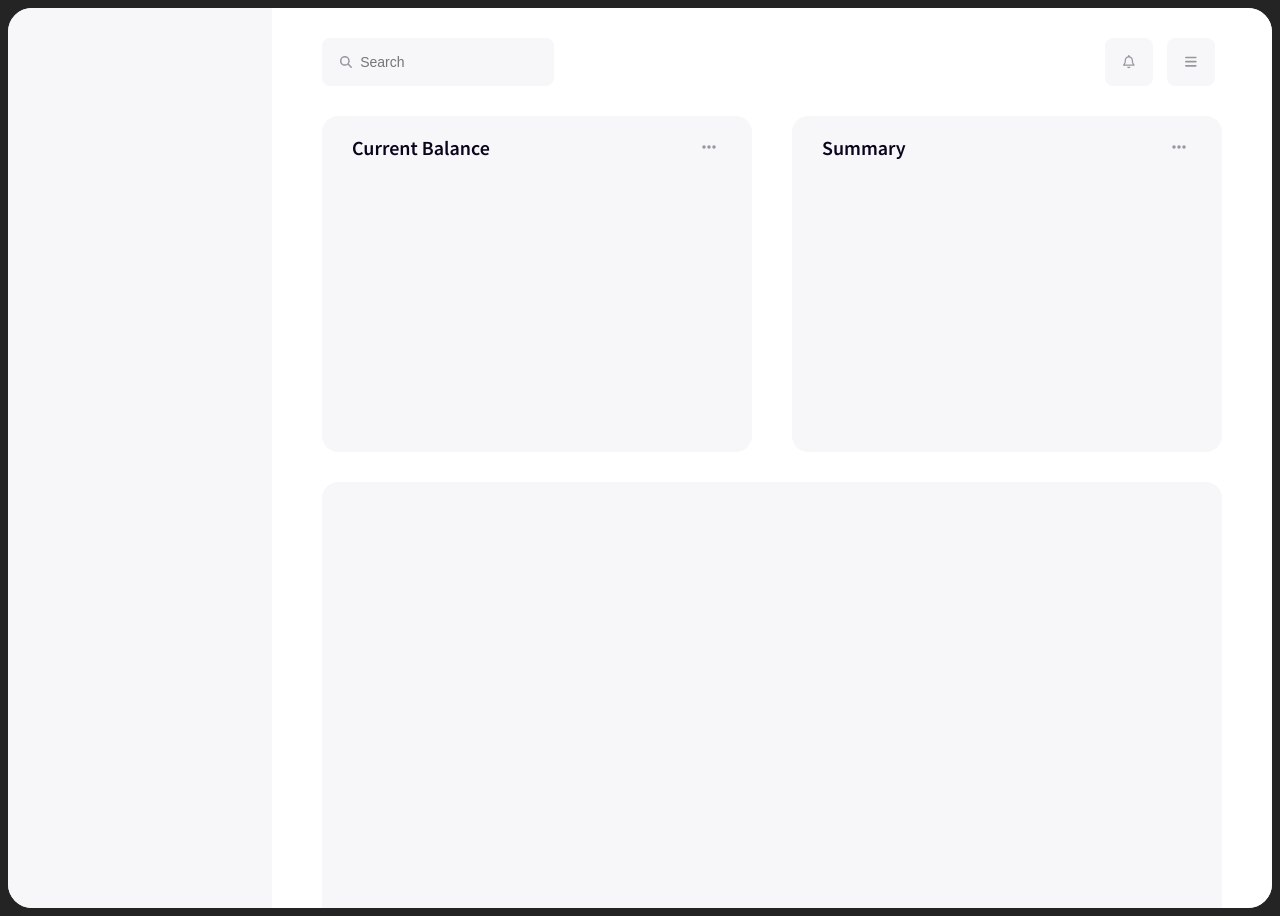
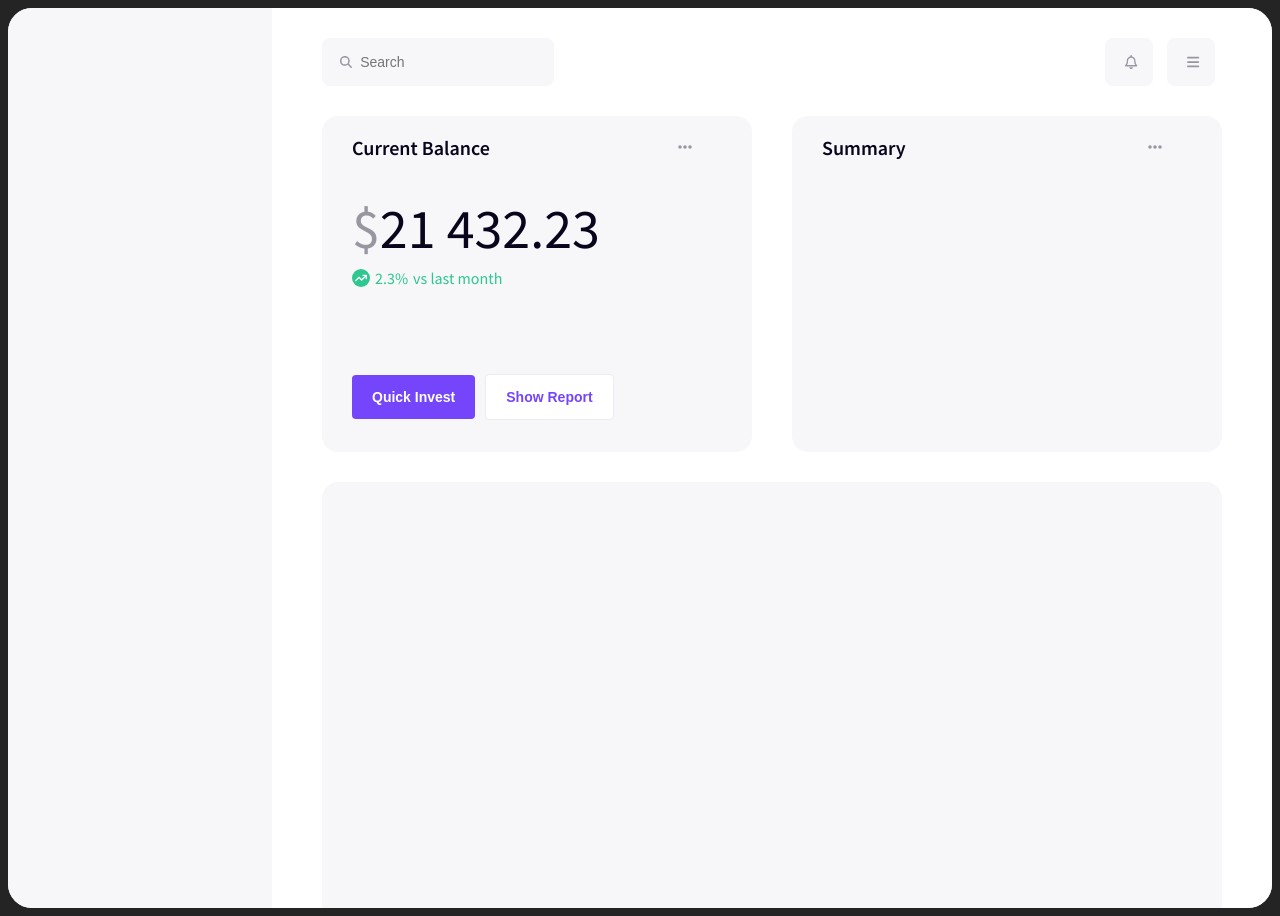
Before and after one commit to AstroDachshund/crypto, a Vue app: page / in a window 1280 px wide. Built offline with nearby package versions, Linux system fonts and the light colour scheme.

Commit message:
DashboardBalance added

```diff
--- a/src/App.vue
+++ b/src/App.vue
@@ -2,6 +2,7 @@
 <script>
 import BasicCardLarge from './components/basic/BasicCardLarge.vue';
 import BasicCardSmall from './components/basic/BasicCardSmall.vue';
+import DashboardBalance from './components/dashboard/DashboardBalance.vue';
 import SearchBar from './components/SearchBar.vue';
 import SquareButton from './components/SquareButton.vue';
 export default {
@@ -10,6 +11,7 @@ export default {
     SearchBar,
     BasicCardSmall,
     BasicCardLarge,
+    DashboardBalance,
   },
   data() {
     return {
@@ -51,7 +53,7 @@ export default {
         </div>
       </section>
       <section class="dashboard-container">
-        <BasicCardSmall class="dashboard-item" :name="'Current Balance'"></BasicCardSmall>
+        <DashboardBalance class="dashboard-item"></DashboardBalance>
         <BasicCardSmall class="dashboard-item" :name="'Summary'"></BasicCardSmall>
         <BasicCardLarge class="dashboard-item"></BasicCardLarge>
       </section>
--- a/src/components/basic/BasicCardSmall.vue
+++ b/src/components/basic/BasicCardSmall.vue
@@ -6,6 +6,7 @@
                 <font-awesome-icon class="dot-icon" icon="fa-solid fa-ellipsis-h" />
             </button>
         </div>
+        <slot></slot>
     </div>
 </template>
 <script>
@@ -24,6 +25,7 @@ export default {
     border: none;
     color: #9896A1;
     margin: 30px 20px 0 20px;
+    padding: 0 30px;
     flex: 2;
 }
 
@@ -31,7 +33,6 @@ export default {
     display: flex;
     justify-content: space-between;
     align-items: center;
-    padding: 0 30px;
 }
 
 .card-header p {
--- /dev/null
+++ b/src/components/buttons/RectangleButton.vue
@@ -0,0 +1,33 @@
+<template>
+    <button :class="(`button-` + this.mode)">
+        <slot></slot>
+    </button>
+</template>
+<script>
+export default {
+    props: ['mode'],
+};
+</script>
+<style>
+button {
+    border-radius: 4px;
+    border: none;
+    color: #FFFFFF;
+    font-weight: 600;
+    font-size: 14px;
+    line-height: 24px;
+    padding: 10px 20px;
+    margin-right: 10px;
+}
+
+.button-primary {
+    background: #7445FB;
+    color: #FFFFFF;
+}
+
+.button-secondary {
+    background: #FFFFFF;
+    border: 1px solid #EBEBF3;
+    color: #7445FB;
+}
+</style>
--- /dev/null
+++ b/src/components/dashboard/DashboardBalance.vue
@@ -0,0 +1,103 @@
+<template>
+    <BasicCardSmall :name="'Current Balance'">
+        <div class="balance-wrapper">
+            <div class="balance">
+                <div class="balance-current">
+                    <span class="balance-currency">$</span>
+                    <span class="balance-amount">21 432.23</span>
+                </div>
+
+                <div class="balance-comparison">
+                    <span class="rise-icon balance-comparison_item">
+                        <font-awesome-icon class="rise-icon_svg" icon="fa-solid fa-arrow-trend-up" />
+                    </span>
+                    <span class="balance-comparison-amount balance-comparison_item">2.3%</span>
+                    <span class="balance-comparison-period balance-comparison_item"> vs last month</span>
+                </div>
+            </div>
+
+            <div class="balance-actions">
+                <RectangleButton :mode="'primary'">Quick Invest</RectangleButton>
+                <RectangleButton :mode="'secondary'">Show Report</RectangleButton>
+            </div>
+        </div>
+    </BasicCardSmall>
+</template>
+<script>
+import BasicCardSmall from '../basic/BasicCardSmall.vue';
+import RectangleButton from '../buttons/RectangleButton.vue';
+export default {
+    name: 'DashboardBalance',
+    props: ['name'],
+    components: {
+        BasicCardSmall,
+        RectangleButton,
+
+    },
+};
+</script>
+<style scoped>
+.balance-wrapper {
+    margin-top: 20px;
+    display: flex;
+    flex-direction: column;
+    justify-content: space-between;
+    height: 100%;
+    max-height: 220px;
+}
+
+.balance-current {
+    font-style: normal;
+    font-weight: 300;
+    font-size: 56px;
+    line-height: 56px;
+}
+
+.balance-amount {
+    color: #0A041C;
+}
+
+.balance-comparison {
+    color: #2DC78F;
+    display: flex;
+    align-items: center;
+    margin-top: 10px;
+}
+
+.balance-comparison_item {
+    margin-right: 5px;
+}
+
+.rise-icon_svg {
+    color: white;
+    position: absolute;
+    top: 50%;
+    left: 50%;
+    transform: translate(-50%, -50%);
+    width: 12px;
+
+}
+
+.rise-icon {
+    display: flex;
+    position: relative;
+    justify-content: center;
+    align-items: center;
+    background-color: #2DC78F;
+    height: 18px;
+    width: 18px;
+    border-radius: 50%;
+}
+
+.balance-action_button {
+    background: #2DC78F;
+    border-radius: 4px;
+    border: none;
+    color: #FFFFFF;
+    font-weight: 600;
+    font-size: 14px;
+    line-height: 24px;
+    padding: 10px 20px;
+    margin-right: 10px;
+}
+</style>
```
